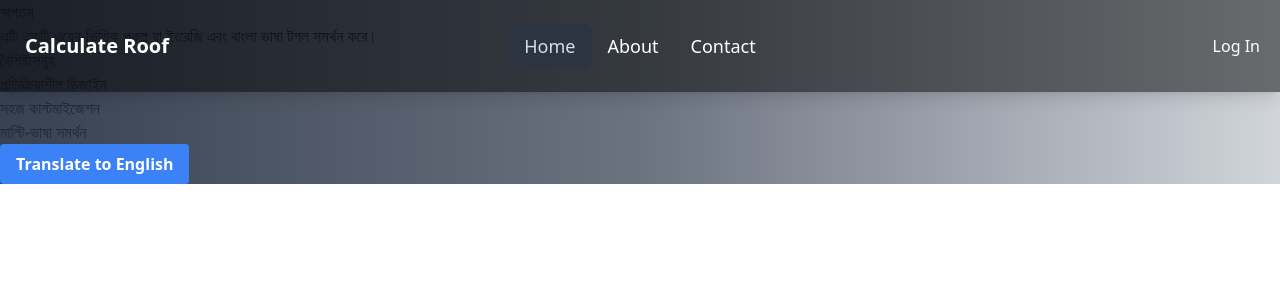
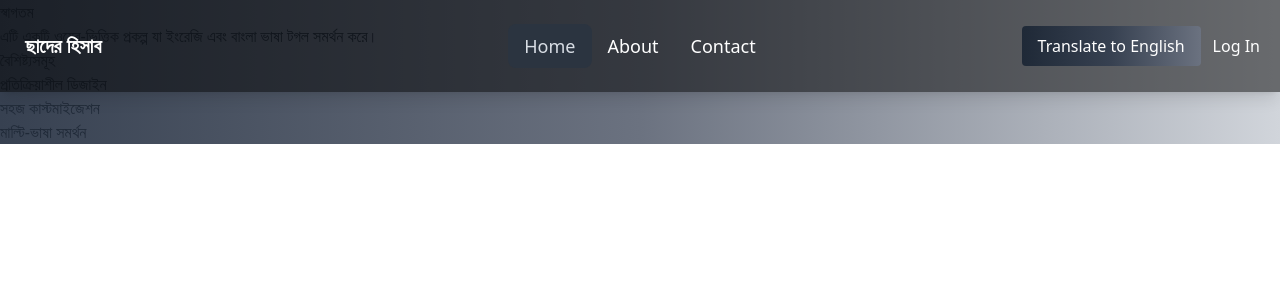
Before and after one commit to Nahiduzzamann/calculator-for-make-roof, a React (Vite) app: page / in a window 1280 px wide. Shown: the top 300 px of the page. Built offline with nearby package versions, Linux system fonts and the light colour scheme.

Commit message:
update toggle button

```diff
--- a/public/bn.json
+++ b/public/bn.json
@@ -1,5 +1,6 @@
 {
     "welcome": "স্বাগতম",
+    "logo": "ছাদের হিসাব",
     "about": "এটি একটি ওয়েব-ভিত্তিক প্রকল্প যা ইংরেজি এবং বাংলা ভাষা টগল সমর্থন করে।",
     "features": {
       "title": "বৈশিষ্ট্যসমূহ",
--- a/public/en.json
+++ b/public/en.json
@@ -1,5 +1,6 @@
 {
     "welcome": "Welcome",
+    "logo": "Roof's Calculate",
     "about": "This is a web-based project that supports language toggle between English and Bangla.",
     "features": {
       "title": "Features",
--- a/src/components/LanguageToggle.jsx
+++ b/src/components/LanguageToggle.jsx
@@ -12,7 +12,7 @@ const LanguageToggle = () => {
 
   return (
     <>
-      {language ? <button className="bg-blue-500 hover:bg-blue-700 text-white font-bold py-2 px-4 rounded" onClick={() => handleLanguageChange("en")}>Translate to English</button>:<button className="bg-blue-500 hover:bg-blue-700 text-white font-bold py-2 px-4 rounded" onClick={() => handleLanguageChange("bn")}>বাংলা কোরুন</button>}
+      {language ? <button className="bg-gradient-to-r from-gray-800 via-gray-700 to-gray-500 hover:to-gray-800 hover:from-gray-500 text-white py-2 px-4 rounded" onClick={() => handleLanguageChange("en")}>Translate to English</button>:<button className="bg-gradient-to-r from-gray-800 via-gray-700 to-gray-500 hover:to-gray-800 hover:from-gray-500 text-white py-2 px-4 rounded" onClick={() => handleLanguageChange("bn")}>বাংলাই দেখুন</button>}
     </>
   );
 };
--- a/src/pages/Home/calculations/calculations.jsx
+++ b/src/pages/Home/calculations/calculations.jsx
@@ -1,5 +1,4 @@
 import { useTranslation } from 'react-i18next';
-import LanguageToggle from '../../../components/LanguageToggle';
 
 const Calculations = () => {
   const { t } = useTranslation();
@@ -14,7 +13,6 @@ const Calculations = () => {
         <li>{t('features.feature2')}</li>
         <li>{t('features.feature3')}</li>
       </ul>
-      <LanguageToggle></LanguageToggle>
     </div>
   );
 };
--- a/src/pages/Shared/Header/Navbar.jsx
+++ b/src/pages/Shared/Header/Navbar.jsx
@@ -1,12 +1,16 @@
-import { Link, NavLink, Navigate} from 'react-router-dom';
-import { AuthContext } from '../../../provider/AuthProvider';
-import { useContext, useState } from 'react';
+import { Link, NavLink, Navigate } from "react-router-dom";
+import { AuthContext } from "../../../provider/AuthProvider";
+import { useContext, useState } from "react";
+import { useTranslation } from "react-i18next";
+import LanguageToggle from "../../../components/LanguageToggle";
 
 const Navbar = () => {
   // const { user, logOut } = useContext(AuthContext);
   const [isOpen, setIsOpen] = useState(false);
   const [isOpenToggleProfile, setIsOpenToggleProfile] = useState(false);
-   let user =false
+  const { t } = useTranslation();
+
+  let user = false;
   const toggleMenu = () => {
     setIsOpen(!isOpen);
   };
@@ -26,7 +30,9 @@ const Navbar = () => {
   //         .catch((error) => console.log(error.message));
   // };
 
-    const [proPic, setProPic] = useState('https://i.ibb.co/0Q4M1MX/blank-img.jpg');
+  const [proPic, setProPic] = useState(
+    "https://i.ibb.co/0Q4M1MX/blank-img.jpg"
+  );
   // profile img check
   function checkImageValidity(url) {
     return new Promise((resolve) => {
@@ -46,7 +52,7 @@ const Navbar = () => {
           setProPic(user.photoURL);
         }
       })
-            .catch((error) => console.error('Error occurred:', error));
+      .catch((error) => console.error("Error occurred:", error));
   }
 
   return (
@@ -81,20 +87,26 @@ const Navbar = () => {
                 className="menu menu-sm dropdown-content mt-3 p-2 shadow rounded-box w-52 bg-gray-900"
               >
                 <li className="text-white  hover:bg-gray-700 px-3 py-2 rounded-md lgxedium">
-                                    <NavLink onClick={handleDropdown} to="/">Home</NavLink>
+                  <NavLink onClick={handleDropdown} to="/">
+                    Home
+                  </NavLink>
                 </li>
                 <li className="text-white  hover:bg-gray-700 px-3 py-2 rounded-md lgxedium">
-                                    <NavLink onClick={handleDropdown} to="/about">About</NavLink>
+                  <NavLink onClick={handleDropdown} to="/about">
+                    About
+                  </NavLink>
                 </li>
 
                 <li className="text-white  hover:bg-gray-700 px-3 py-2 rounded-md lgxedium">
-                                    <NavLink onClick={handleDropdown} to="/contact">Contact</NavLink>
+                  <NavLink onClick={handleDropdown} to="/contact">
+                    Contact
+                  </NavLink>
                 </li>
               </ul>
             )}
           </div>
           <Link className="btn btn-ghost text-white normal-case text-xl">
-                        Calculate Roof
+            {t("logo")}
           </Link>
         </div>
         <div className="navbar-center hidden lg:flex">
@@ -112,6 +124,7 @@ const Navbar = () => {
           </ul>
         </div>
         <div className="navbar-end">
+          <LanguageToggle></LanguageToggle>
           {user ? (
             <>
               <div className="dropdown dropdown-end">
@@ -121,18 +134,13 @@ const Navbar = () => {
                   className="btn btn-ghost btn-circle avatar"
                   role="button"
                 >
-                                    <img
-                                        src={proPic}
-                                        alt=""
-                                        className="h-8 w-8 rounded-full"
-                                    />
+                  <img src={proPic} alt="" className="h-8 w-8 rounded-full" />
                 </div>
                 {isOpenToggleProfile && (
                   <ul
                     tabIndex={0}
                     className="mt-3 p-2 shadow menu menu-sm dropdown-content bg-base-100 rounded-box w-52"
                   >
-
                     <li>
                       <button onClick={handleLogout}>Logout</button>
                     </li>
```
Lines whose indentation alone changed are shown as unchanged.
